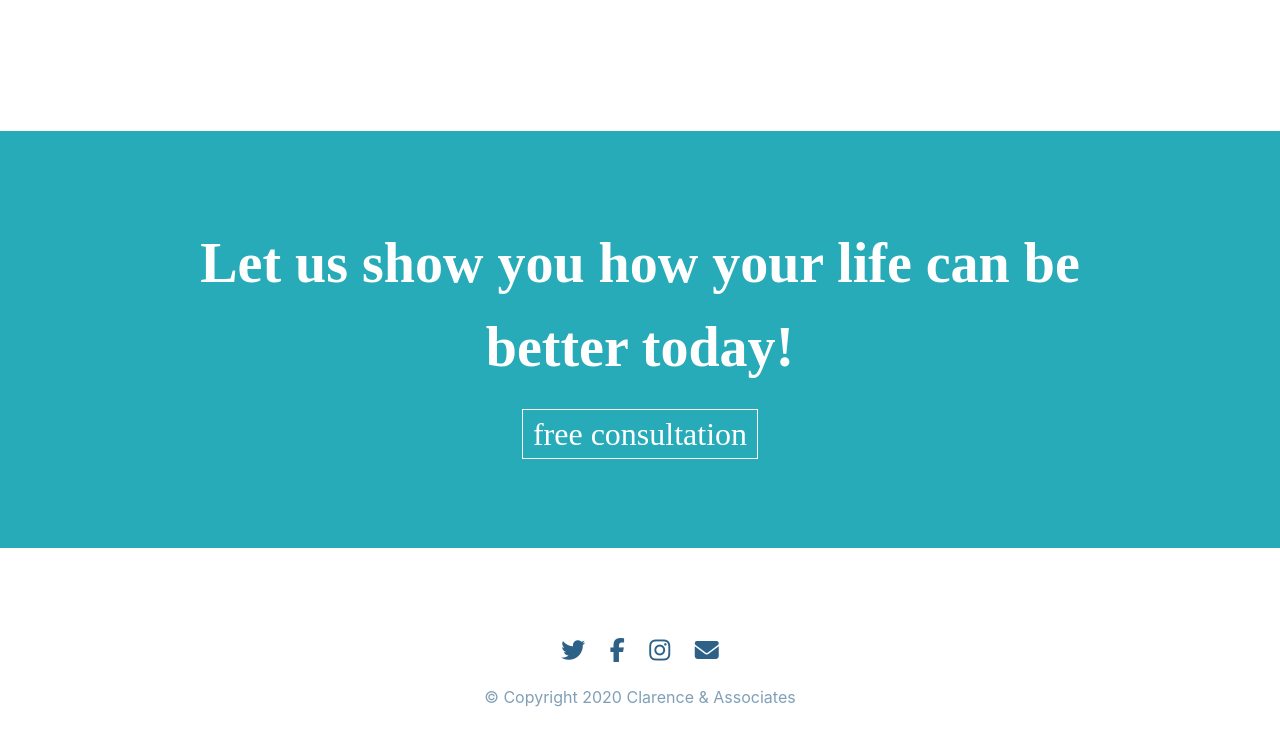
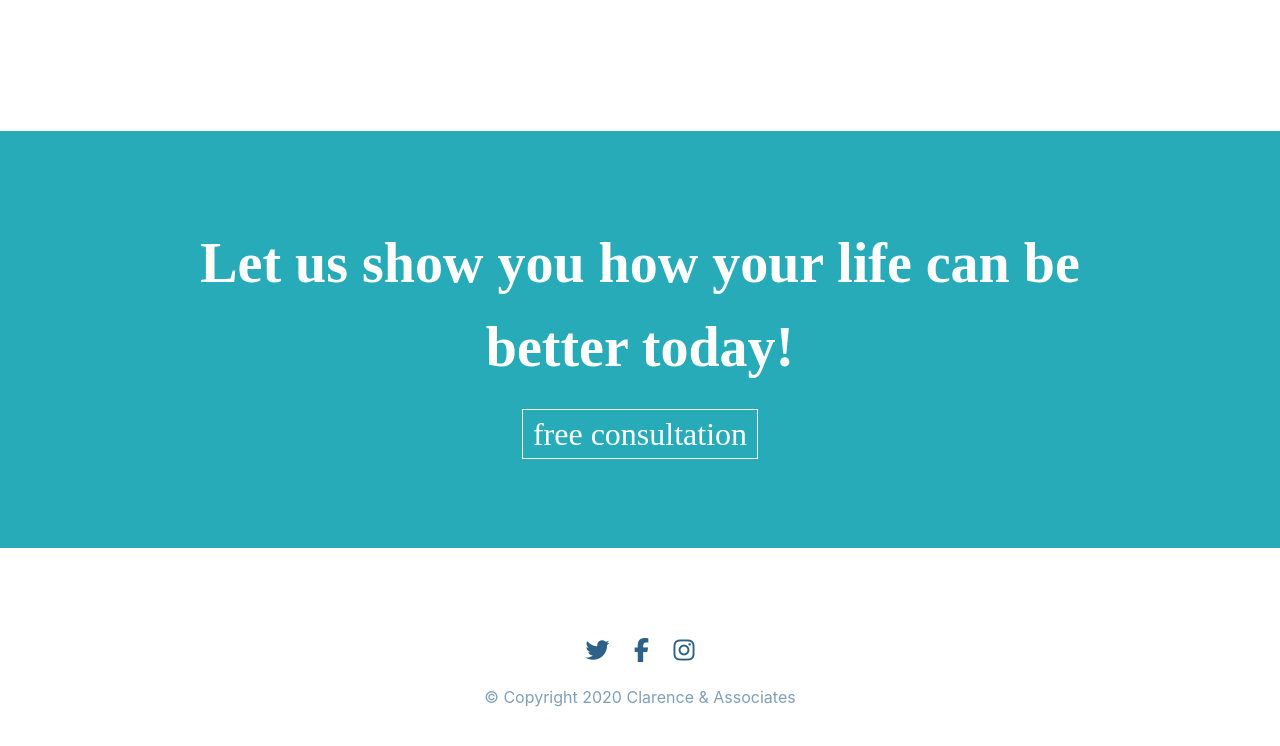
Before and after one commit to alpinetyler/clarence-and-associates, a website: page index.html in a window 1280 px wide. Shown: the part 2727-3473 px from the top of the page. Drawn offline with nearby package versions, Linux system fonts and the light colour scheme.

Commit message:
social links, try again button

```diff
--- a/app.js
+++ b/app.js
@@ -23,7 +23,7 @@ app.post('/contact', (req, res) =>{
 
   // instantiate the SMTP server
   const smtpTrans = nodemailer.createTransport({
-    host: 'smtp.gmail.com',
+    host: 'smtp.gmail.co',
     port: 465,
     secure: true,
     auth: {
--- a/index.html
+++ b/index.html
@@ -201,10 +201,9 @@
   <footer class="white-section" id="footer">
 
     <div class="container-fluid">
-      <a href="https://twitter.com/alpinetyler"><i class="social-icon fab fa-twitter"></i></a>
-      <a href="https://www.facebook.com/alpinetyler"><i class="social-icon fab fa-facebook-f"></i></a>
-      <a href="https://www.instagram.com/alpinetyler"><i class="social-icon fab fa-instagram"></i></a>
-      <a href="mailto:alpinetyler@gmail.com"><i class="social-icon fas fa-envelope"></i></a>
+      <a href=""><i class="social-icon fab fa-twitter"></i></a>
+      <a href=""><i class="social-icon fab fa-facebook-f"></i></a>
+      <a href=""><i class="social-icon fab fa-instagram"></i></a>
       <p class="copyright-text">© Copyright 2020 Clarence & Associates</p>
     </div>
 
--- a/public/styles.css
+++ b/public/styles.css
@@ -247,7 +247,7 @@ a{
 }
 
 .social-icon:hover {
-  color: gray;
+  color: #28abb9;
 }
 
 .copyright-text {
```
Also changed, not shown: contact.html (+3 -4 lines), failure.html (+7 -6 lines), success.html (+3 -4 lines).
